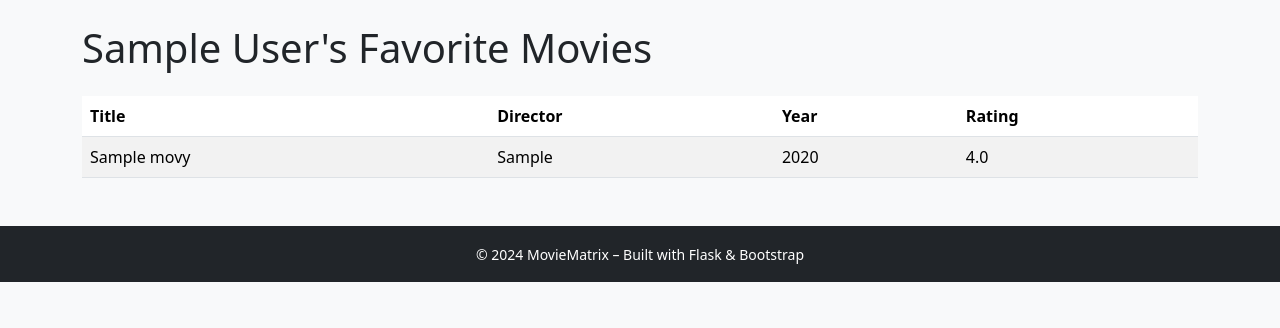
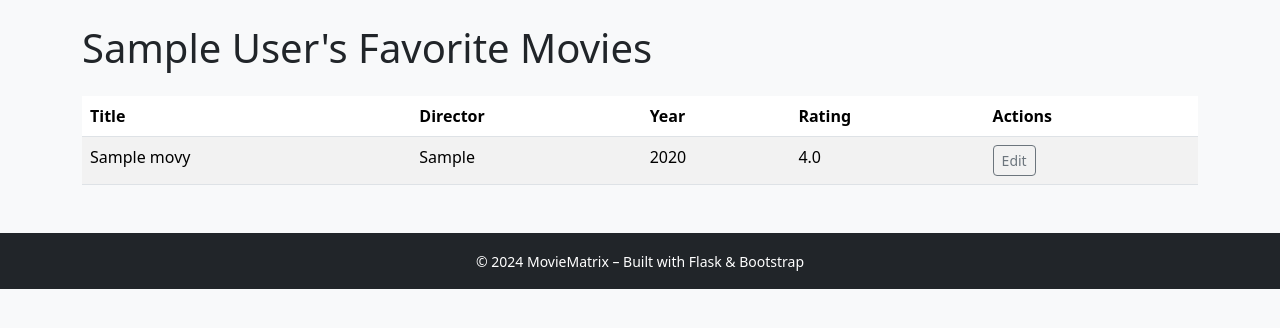
Before and after one commit to Nugamoto/MovieMatrix, a Flask app: page /users/1 in a window 1280 px wide. Shown: the part 56-384 px from the top of the page. Run offline with Flask 3, Linux system fonts and the light colour scheme; tables that the repository leaves empty hold one stand-in row (values such as "Sample post").

Commit message:
feat: add edit button to user_movies list for updating movie entries

```diff
--- a/templates/user_movies.html
+++ b/templates/user_movies.html
@@ -13,6 +13,7 @@
         <th>Director</th>
         <th>Year</th>
         <th>Rating</th>
+        <th>Actions</th>
     </tr>
     </thead>
     <tbody>
@@ -22,6 +23,11 @@
         <td>{{ movie.director }}</td>
         <td>{{ movie.year }}</td>
         <td>{{ movie.rating }}</td>
+        <td>
+            <a href="{{ url_for('update_movie', user_id=user.id, movie_id=movie.id) }}"
+               class="btn btn-sm btn-outline-secondary">Edit</a>
+            <!-- Delete-Button kommt später -->
+        </td>
     </tr>
     {% endfor %}
     </tbody>
```
